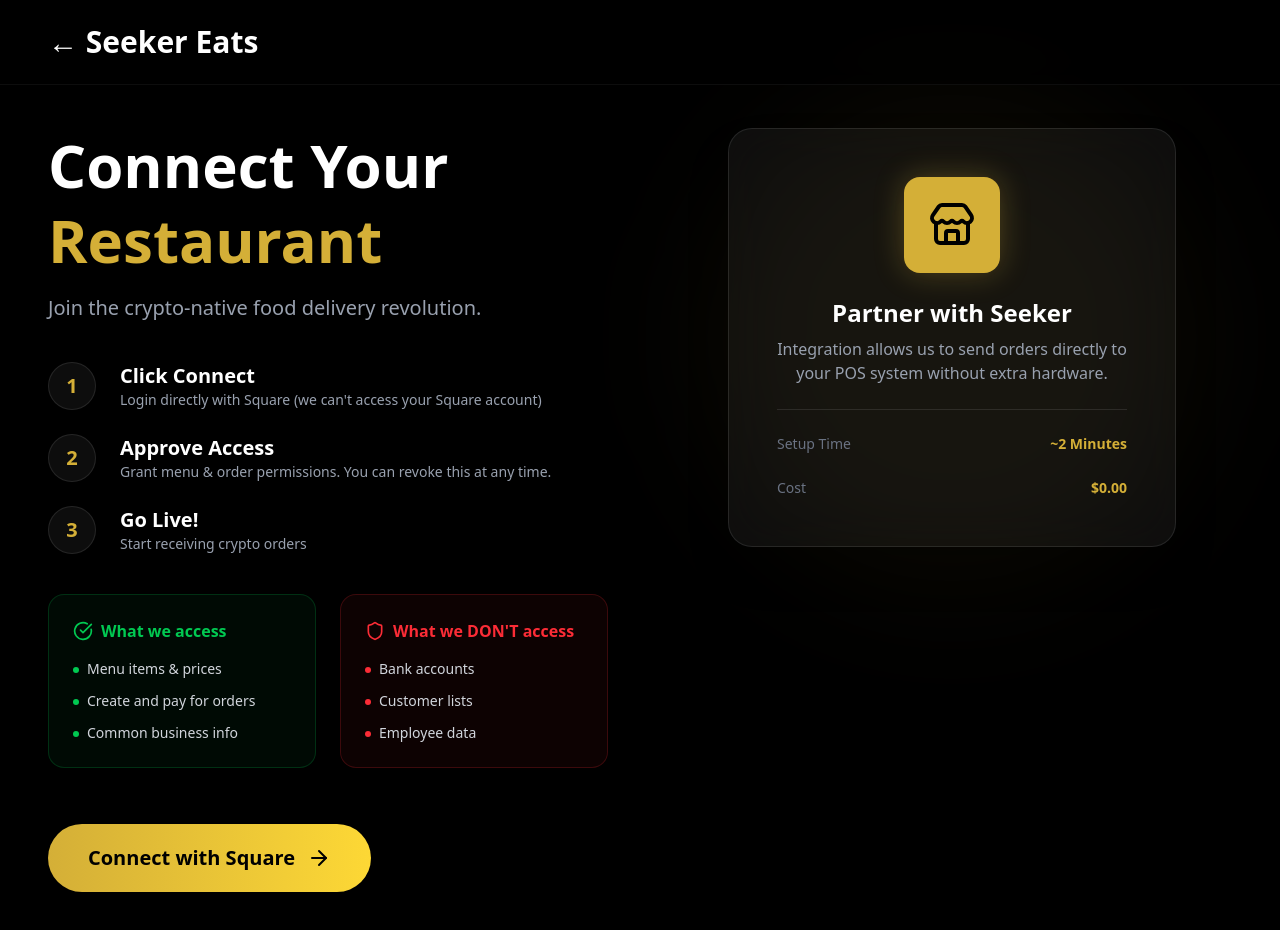
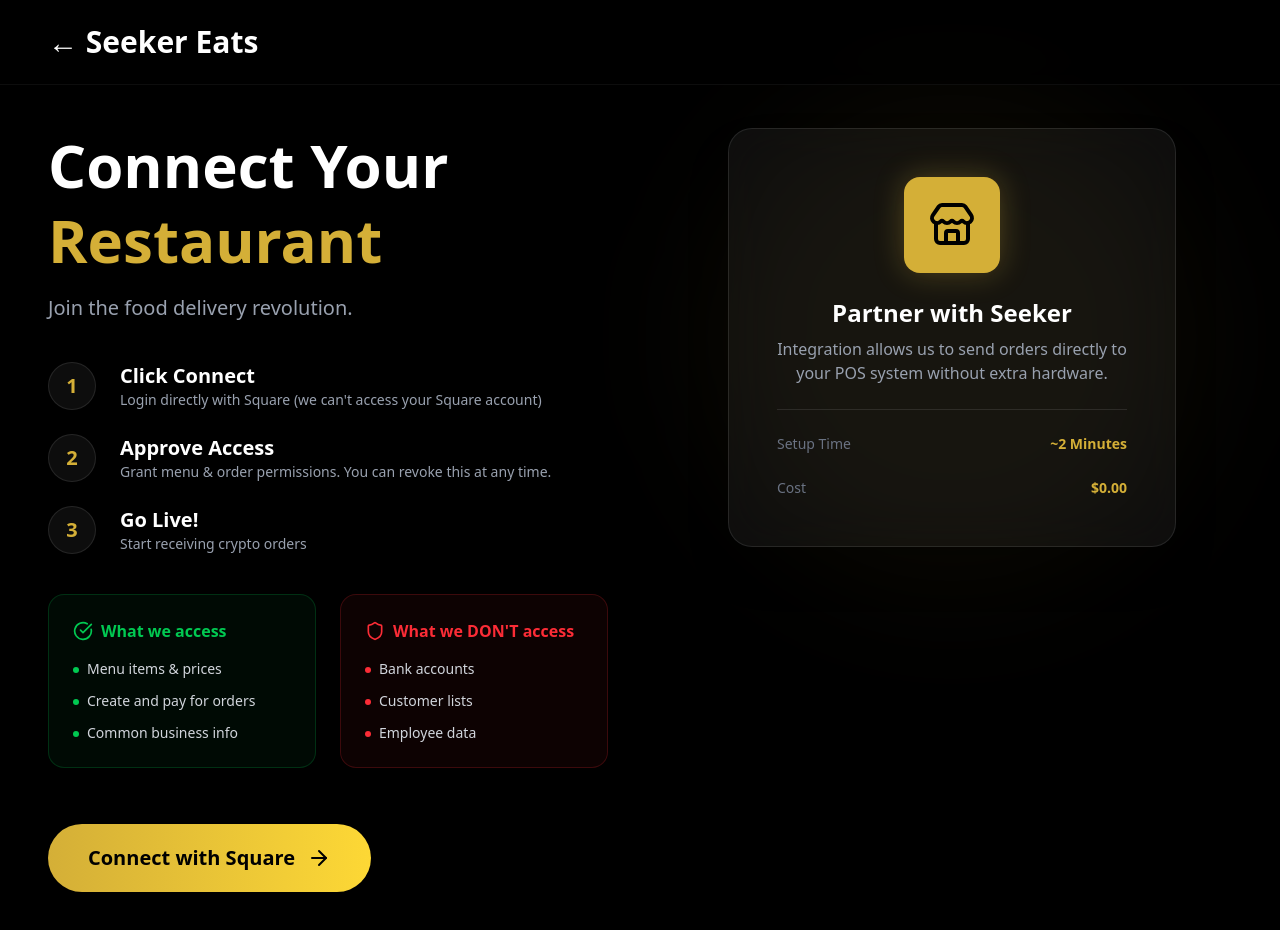
Before and after one commit to epicexcelsior/seeker-landing, a Next.js app: page /connect-explainer in a window 1280 px wide. Shown: the top 930 px of the page. Built offline with nearby package versions, Linux system fonts and the light colour scheme; no server answers.

Commit message:
update connection page

```diff
--- a/src/app/connect-explainer/page.tsx
+++ b/src/app/connect-explainer/page.tsx
@@ -77,7 +77,7 @@
                   <span className="text-seeker-gold">Restaurant</span>
                 </h1>
                 <p className="text-xl text-gray-400">
-                  Join the crypto-native food delivery revolution.
+                  Join the food delivery revolution.
                 </p>
               </div>
 
```
